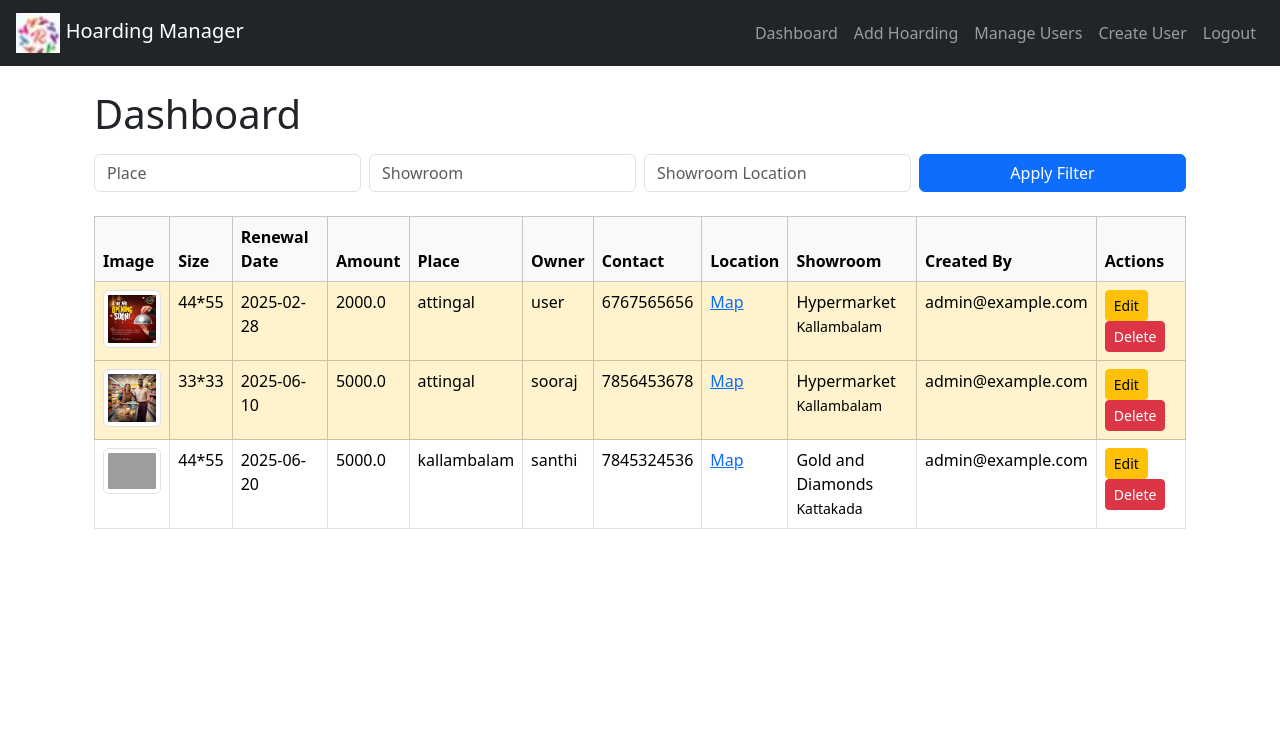
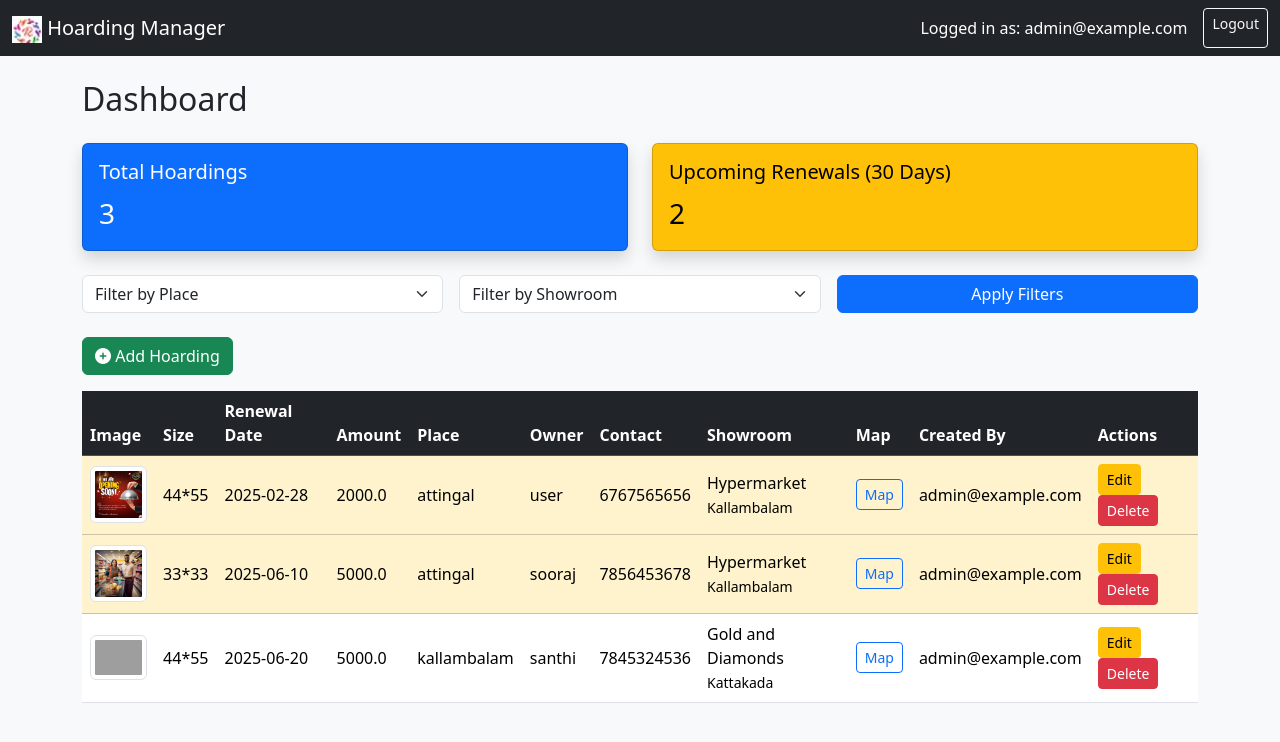
Before and after one commit to soorajpky/hoardings-app, a Flask app: page /dashboard in a window 1280 px wide. Shown: the top 742 px of the page. Run offline with Flask 3, Linux system fonts and the light colour scheme; a user stored in the database is signed in; data comes from the database, SQL or seed files in the repository; both versions use the stored data as it was after the commit; some libraries are stand-ins or nearby versions; grey boxes are pictures that could not be loaded.

Commit message:
Removed chart and updated dashboard layout

```diff
--- a/app.py
+++ b/app.py
@@ -5,6 +5,7 @@ from flask_login import LoginManager, login_user, login_required, logout_user, c
 from werkzeug.security import generate_password_hash, check_password_hash
 from werkzeug.utils import secure_filename
 from datetime import datetime, timedelta
+from collections import Counter
 
 from config import Config
 from models import db, User, Hoarding
@@ -44,19 +45,38 @@ def logout():
 @app.route('/dashboard')
 @login_required
 def dashboard():
-    place = request.args.get('place', '')
-    showroom = request.args.get('showroom', '')
-    location = request.args.get('location', '')
+    place_filter = request.args.get('place', '')
+    showroom_filter = request.args.get('showroom', '')
+
     query = Hoarding.query
-    if place:
-        query = query.filter(Hoarding.place.ilike(f"%{place}%"))
-    if showroom:
-        query = query.filter(Hoarding.showroom_name.ilike(f"%{showroom}%"))
-    if location:
-        query = query.filter(Hoarding.showroom_location.ilike(f"%{location}%"))
+    if place_filter:
+        query = query.filter(Hoarding.place == place_filter)
+    if showroom_filter:
+        query = query.filter(Hoarding.showroom_name == showroom_filter)
+
     hoardings = query.order_by(Hoarding.renewal_date).all()
+    places = sorted(set(h.place for h in Hoarding.query.all()))
+    showrooms = sorted(set(h.showroom_name for h in Hoarding.query.all()))
+    chart_data = Counter(h.showroom_name for h in Hoarding.query.all())
+
+    labels = list(chart_data.keys())
+    values = list(chart_data.values())
+
     upcoming = datetime.now().date() + timedelta(days=30)
-    return render_template("dashboard.html", hoardings=hoardings, upcoming=upcoming)
+    total_hoardings = Hoarding.query.count()
+    upcoming_renewals = Hoarding.query.filter(Hoarding.renewal_date <= upcoming).count()
+
+    return render_template("dashboard.html",
+                           hoardings=hoardings,
+                           upcoming=upcoming,
+                           places=places,
+                           showrooms=showrooms,
+                           selected_place=place_filter,
+                           selected_showroom=showroom_filter,
+                           labels=labels,
+                           values=values,
+                           total_hoardings=total_hoardings,
+                           upcoming_renewals=upcoming_renewals)
 
 @app.route('/add', methods=['GET', 'POST'])
 @login_required
@@ -66,10 +86,8 @@ def add_hoarding():
         filename = None
         if form.image.data and allowed_file(form.image.data.filename):
             fn = secure_filename(form.image.data.filename)
-            upload_path = os.path.join(app.config['UPLOAD_FOLDER'], fn)
-            form.image.data.save(upload_path)
+            form.image.data.save(os.path.join(app.config['UPLOAD_FOLDER'], fn))
             filename = fn
-
         h = Hoarding(
             size=form.size.data,
             renewal_date=form.renewal_date.data,
@@ -88,7 +106,7 @@ def add_hoarding():
         db.session.commit()
         flash("Hoarding added!", "success")
         return redirect(url_for('dashboard'))
-    return render_template("hoarding_form.html", form=form, title="Add Hoarding")
+    return render_template("hoarding_form.html", form=form)
 
 @app.route('/edit/<int:id>', methods=['GET', 'POST'])
 @login_required
@@ -109,6 +127,7 @@ def edit(id):
         db.session.commit()
         flash("Hoarding updated.", "success")
         return redirect(url_for('dashboard'))
+
     return render_template("hoarding_form.html", form=form, title="Edit Hoarding")
 
 @app.route('/delete/<int:id>')
@@ -124,53 +143,6 @@ def delete(id):
     flash("Hoarding deleted.", "success")
     return redirect(url_for('dashboard'))
 
-@app.route('/hoardings')
-@login_required
-def hoardings():
-    place = request.args.get('place', '')
-    showroom = request.args.get('showroom', '')
-    query = Hoarding.query
-    if place:
-        query = query.filter(Hoarding.place.ilike(f"%{place}%"))
-    if showroom:
-        query = query.filter(Hoarding.showroom_name.ilike(f"%{showroom}%"))
-    all_h = query.order_by(Hoarding.renewal_date).all()
-    return render_template("hoarding_list.html", hoardings=all_h)
-
-@app.route('/users')
-@login_required
-def users():
-    if not current_user.is_admin:
-        flash("Access denied.", "danger")
-        return redirect(url_for('dashboard'))
-    return render_template("users.html", users=User.query.all())
-
-@app.route('/create-user', methods=['GET', 'POST'])
-@login_required
-def create_user():
-    if not current_user.is_admin:
-        flash("Access denied.", "danger")
-        return redirect(url_for('dashboard'))
-
-    if request.method == 'POST':
-        email = request.form['email']
-        password = request.form['password']
-        is_admin = 'is_admin' in request.form
-        if User.query.filter_by(email=email).first():
-            flash("User already exists.", "warning")
-        else:
-            new_user = User(
-                email=email,
-                password=generate_password_hash(password),
-                is_admin=is_admin
-            )
-            db.session.add(new_user)
-            db.session.commit()
-            flash("User created successfully.", "success")
-            return redirect(url_for('users'))
-
-    return render_template("create_user.html")
-
 if __name__ == '__main__':
     os.makedirs(app.config['UPLOAD_FOLDER'], exist_ok=True)
     app.run(debug=True)
--- a/templates/base.html
+++ b/templates/base.html
@@ -1,45 +1,39 @@
-<!doctype html>
+<!DOCTYPE html>
 <html lang="en">
 <head>
   <meta charset="UTF-8">
-  <title>Hoarding Manager</title>
-  <link href="https://cdn.jsdelivr.net/npm/bootstrap@5.3.2/dist/css/bootstrap.min.css" rel="stylesheet">
-  <style>
-    .logo {
-      height: 40px;
-    }
-  </style>
+  <title>RK Hoardings</title>
+  <link href="https://cdn.jsdelivr.net/npm/bootstrap@5.3.3/dist/css/bootstrap.min.css" rel="stylesheet">
+  <link href="{{ url_for('static', filename='css/styles.css') }}" rel="stylesheet">
+  <script src="https://kit.fontawesome.com/a076d05399.js" crossorigin="anonymous"></script>
 </head>
-<body>
-  <nav class="navbar navbar-expand-lg navbar-dark bg-dark px-3">
-    <a class="navbar-brand" href="{{ url_for('dashboard') }}">
-      <img src="{{ url_for('static', filename='logo.png') }}" class="logo" alt="Logo">
-      Hoarding Manager
-    </a>
-    <div class="collapse navbar-collapse">
-      <ul class="navbar-nav ms-auto">
+<body class="bg-light">
+  <nav class="navbar navbar-expand-lg navbar-dark bg-dark mb-4">
+    <div class="container-fluid">
+      <a class="navbar-brand" href="{{ url_for('dashboard') }}">
+        <img src="{{ url_for('static', filename='logo.png') }}" alt="Logo" width="30"> Hoarding Manager
+      </a>
+      <div class="d-flex">
         {% if current_user.is_authenticated %}
-        <li class="nav-item"><a class="nav-link" href="{{ url_for('dashboard') }}">Dashboard</a></li>
-        <li class="nav-item"><a class="nav-link" href="{{ url_for('add_hoarding') }}">Add Hoarding</a></li>
-        {% if current_user.is_admin %}
-        <li class="nav-item"><a class="nav-link" href="{{ url_for('users') }}">Manage Users</a></li>
-        <li class="nav-item"><a class="nav-link" href="{{ url_for('create_user') }}">Create User</a></li>
+          <span class="navbar-text me-3 text-white">Logged in as: {{ current_user.email }}</span>
+          <a class="btn btn-outline-light btn-sm" href="{{ url_for('logout') }}">Logout</a>
         {% endif %}
-        <li class="nav-item"><a class="nav-link" href="{{ url_for('logout') }}">Logout</a></li>
-        {% endif %}
-      </ul>
+      </div>
     </div>
   </nav>
-
-  <div class="container mt-4">
+  <main class="container">
     {% with messages = get_flashed_messages(with_categories=true) %}
       {% if messages %}
         {% for category, message in messages %}
-          <div class="alert alert-{{ category }}">{{ message }}</div>
+          <div class="alert alert-{{ category }} alert-dismissible fade show" role="alert">
+            {{ message }}
+            <button type="button" class="btn-close" data-bs-dismiss="alert"></button>
+          </div>
         {% endfor %}
       {% endif %}
     {% endwith %}
     {% block content %}{% endblock %}
-  </div>
+  </main>
+  <script src="https://cdn.jsdelivr.net/npm/bootstrap@5.3.3/dist/js/bootstrap.bundle.min.js"></script>
 </body>
 </html>
--- a/templates/dashboard.html
+++ b/templates/dashboard.html
@@ -1,30 +1,57 @@
 {% extends 'base.html' %}
 {% block content %}
-<div class="container mt-4">
-  <h1 class="mb-3">Dashboard</h1>
 
-  <!-- 🔍 Filter Form -->
-  <form class="row g-2 mb-4" method="GET">
-    <div class="col-md-3">
-      <input type="text" name="place" class="form-control" placeholder="Place"
-             value="{{ request.args.place or '' }}">
+<h2 class="mb-4">Dashboard</h2>
+
+<!-- Summary Cards -->
+<div class="row mb-4">
+  <div class="col-md-6">
+    <div class="card text-bg-primary shadow">
+      <div class="card-body">
+        <h5 class="card-title">Total Hoardings</h5>
+        <p class="card-text fs-3">{{ total_hoardings }}</p>
       </div>
-    <div class="col-md-3">
-      <input type="text" name="showroom" class="form-control" placeholder="Showroom"
-             value="{{ request.args.showroom or '' }}">
     </div>
-    <div class="col-md-3">
-      <input type="text" name="location" class="form-control" placeholder="Showroom Location"
-             value="{{ request.args.location or '' }}">
   </div>
-    <div class="col-md-3">
-      <button type="submit" class="btn btn-primary w-100">Apply Filter</button>
+  <div class="col-md-6">
+    <div class="card text-bg-warning shadow">
+      <div class="card-body">
+        <h5 class="card-title">Upcoming Renewals (30 Days)</h5>
+        <p class="card-text fs-3">{{ upcoming_renewals }}</p>
+      </div>
+    </div>
+  </div>
+</div>
+
+<!-- Filters -->
+<form class="row g-3 mb-4" method="get" action="{{ url_for('dashboard') }}">
+  <div class="col-md-4">
+    <select name="place" class="form-select">
+      <option value="">Filter by Place</option>
+      {% for p in places %}
+        <option value="{{ p }}" {% if p == selected_place %}selected{% endif %}>{{ p }}</option>
+      {% endfor %}
+    </select>
+  </div>
+  <div class="col-md-4">
+    <select name="showroom" class="form-select">
+      <option value="">Filter by Showroom</option>
+      {% for s in showrooms %}
+        <option value="{{ s }}" {% if s == selected_showroom %}selected{% endif %}>{{ s }}</option>
+      {% endfor %}
+    </select>
+  </div>
+  <div class="col-md-4">
+    <button class="btn btn-primary w-100" type="submit">Apply Filters</button>
   </div>
 </form>
 
-  <!-- 🪧 Hoardings Table -->
-  <table class="table table-hover table-bordered">
-    <thead class="table-light">
+<a class="btn btn-success mb-3" href="{{ url_for('add_hoarding') }}">
+  <i class="fas fa-plus-circle"></i> Add Hoarding
+</a>
+
+<table class="table table-hover align-middle">
+  <thead class="table-dark">
     <tr>
       <th>Image</th>
       <th>Size</th>
@@ -33,18 +60,33 @@
       <th>Place</th>
       <th>Owner</th>
       <th>Contact</th>
-        <th>Location</th>
       <th>Showroom</th>
+      <th>Map</th>
       <th>Created By</th>
       <th>Actions</th>
     </tr>
   </thead>
   <tbody>
     {% for h in hoardings %}
-      <tr class="{% if h.renewal_date and h.renewal_date <= upcoming %}table-warning{% endif %}">
+    <tr class="{% if h.renewal_date <= upcoming %}table-warning{% endif %}">
       <td>
         {% if h.image_filename %}
-            <img src="{{ url_for('static', filename='uploads/' ~ h.image_filename) }}" width="80" class="img-thumbnail">
+          <img src="{{ url_for('static', filename='uploads/' + h.image_filename) }}"
+               width="60"
+               class="img-thumbnail"
+               role="button"
+               data-bs-toggle="modal"
+               data-bs-target="#imgModal{{ h.id }}">
+          <div class="modal fade" id="imgModal{{ h.id }}" tabindex="-1" aria-hidden="true">
+            <div class="modal-dialog modal-dialog-centered modal-lg">
+              <div class="modal-content">
+                <div class="modal-body text-center">
+                  <img src="{{ url_for('static', filename='uploads/' + h.image_filename) }}"
+                       class="img-fluid">
+                </div>
+              </div>
+            </div>
+          </div>
         {% else %}
           —
         {% endif %}
@@ -55,32 +97,28 @@
       <td>{{ h.place }}</td>
       <td>{{ h.owner_name }}</td>
       <td>{{ h.contact }}</td>
+      <td>{{ h.showroom_name }}<br><small>{{ h.showroom_location }}</small></td>
       <td>
         {% if h.location_url %}
-            <a href="{{ h.location_url }}" target="_blank">Map</a>
+          <a href="{{ h.location_url }}" target="_blank" class="btn btn-outline-primary btn-sm">Map</a>
         {% else %}
           —
         {% endif %}
       </td>
-        <td>{{ h.showroom_name }}<br><small>{{ h.showroom_location }}</small></td>
-        <td>
-          {% if h.user %}
-            {{ h.user.email }}
-          {% else %}
-            —
-          {% endif %}
-        </td>
+      <td>{{ h.user.email if h.user else '—' }}</td>
       <td>
         {% if current_user.id == h.created_by or current_user.is_admin %}
           <a href="{{ url_for('edit', id=h.id) }}" class="btn btn-sm btn-warning">Edit</a>
         {% endif %}
         {% if current_user.is_admin %}
-            <a href="{{ url_for('delete', id=h.id) }}" class="btn btn-sm btn-danger" onclick="return confirm('Delete this hoarding?');">Delete</a>
+          <a href="{{ url_for('delete', id=h.id) }}"
+             class="btn btn-sm btn-danger"
+             onclick="return confirm('Delete this hoarding?');">Delete</a>
         {% endif %}
       </td>
     </tr>
     {% endfor %}
   </tbody>
 </table>
-</div>
+
 {% endblock %}
```
Also changed, not shown: templates/hoarding_form.html (+7 -55 lines), instance/database.db, 1 other file. Lines whose indentation alone changed are shown as unchanged.
